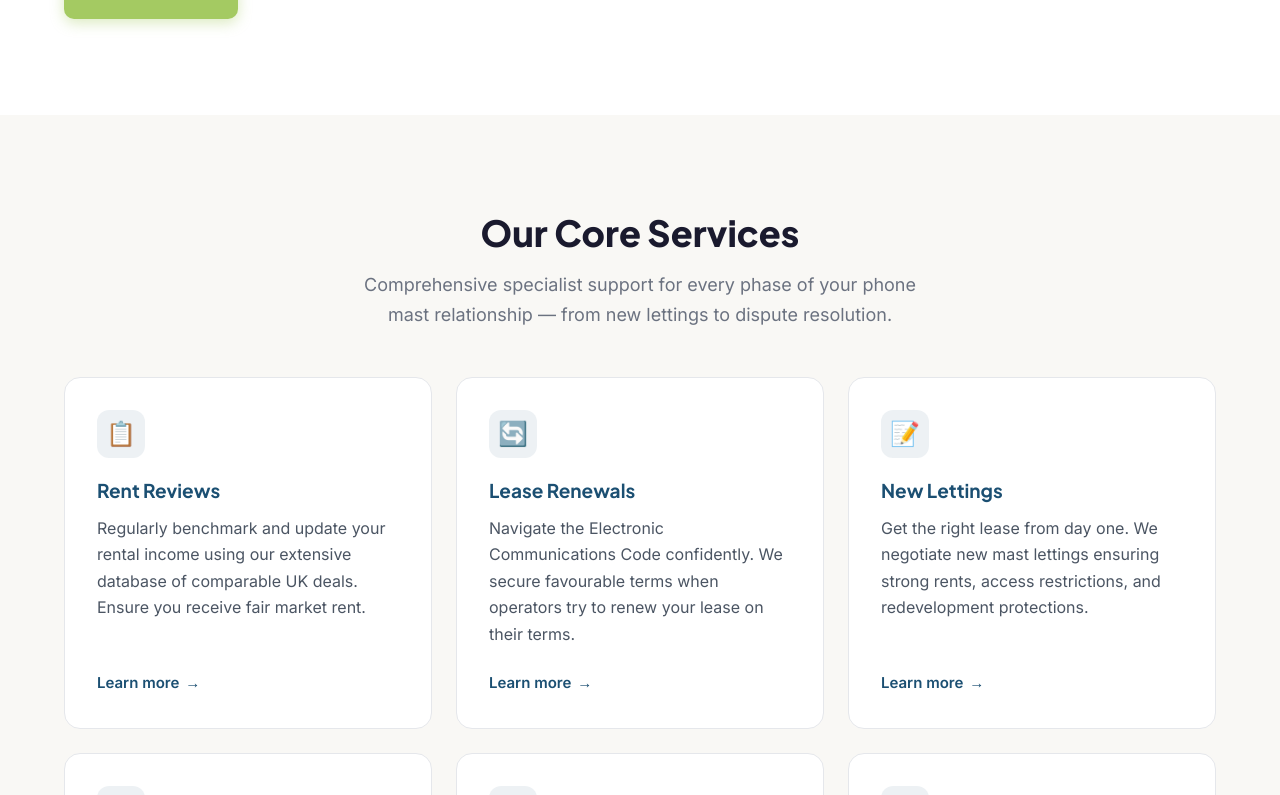
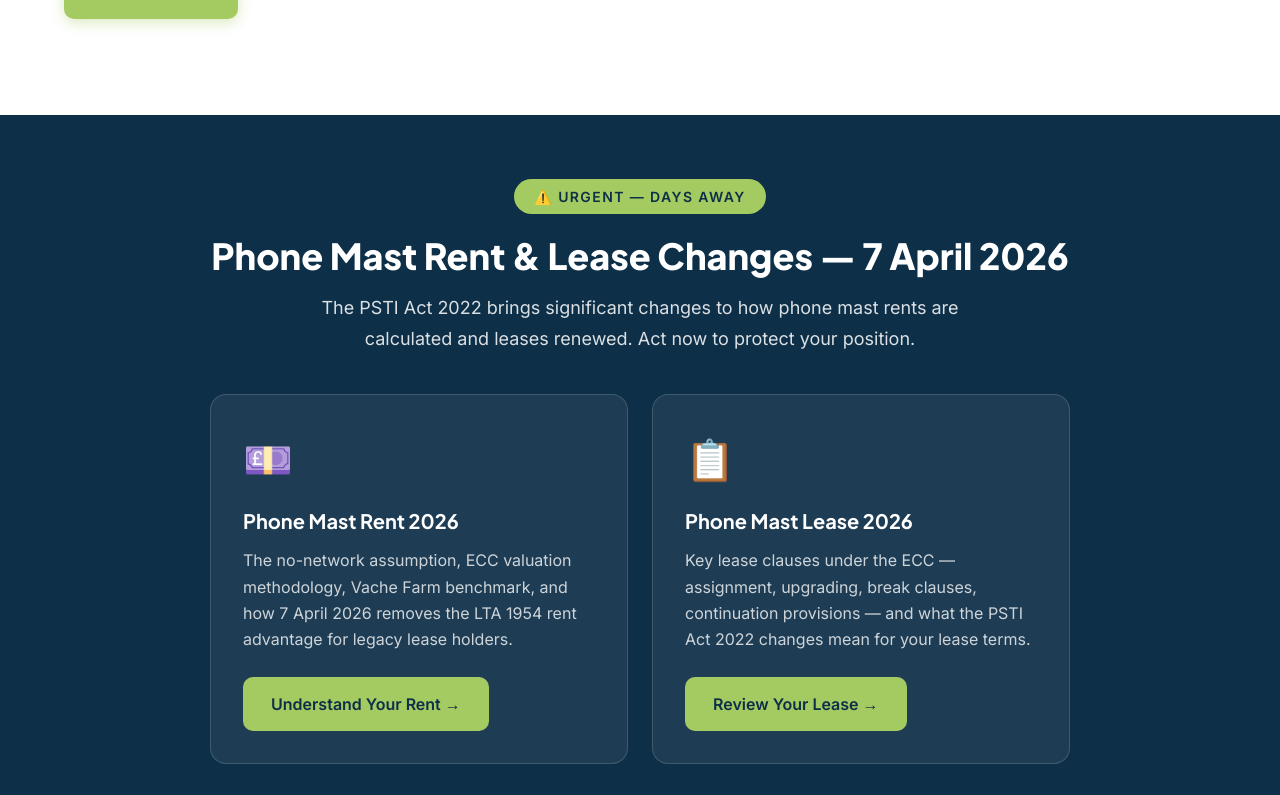
Before and after one commit to AdrianoVS87/phonemast-nextjs, a Next.js app: page / in a window 1280 px wide. Shown: the part 1565-2360 px from the top of the page. Built offline with nearby package versions, Linux system fonts and the light colour scheme.

Commit message:
feat: add prominent 2026 changes banner to homepage

```diff
--- a/src/app/page.tsx
+++ b/src/app/page.tsx
@@ -314,6 +314,169 @@ export default function HomePage() {
         </div>
       </section>
 
+      {/* 2026 Changes Banner — UNMISSABLE */}
+      <section
+        style={{ backgroundColor: "#0d2f47", padding: "4rem 1.5rem" }}
+        aria-labelledby="banner-2026-heading"
+      >
+        <div className="container-max">
+          <div style={{ textAlign: "center", marginBottom: "2.5rem" }}>
+            <span
+              style={{
+                display: "inline-block",
+                backgroundColor: "#a4ca62",
+                color: "#0d2f47",
+                fontWeight: 800,
+                fontSize: "0.875rem",
+                textTransform: "uppercase",
+                letterSpacing: "0.1em",
+                padding: "0.375rem 1.25rem",
+                borderRadius: "50px",
+                marginBottom: "1.25rem",
+              }}
+            >
+              ⚠️ Urgent — Days Away
+            </span>
+            <h2
+              id="banner-2026-heading"
+              style={{
+                fontFamily: "var(--font-jakarta), system-ui, sans-serif",
+                fontWeight: 800,
+                fontSize: "clamp(1.625rem, 3vw, 2.25rem)",
+                color: "#ffffff",
+                marginBottom: "1rem",
+                lineHeight: 1.2,
+              }}
+            >
+              Phone Mast Rent &amp; Lease Changes — 7 April 2026
+            </h2>
+            <p
+              style={{
+                fontSize: "1.125rem",
+                color: "rgba(255,255,255,0.85)",
+                lineHeight: 1.7,
+                maxWidth: "680px",
+                margin: "0 auto",
+              }}
+            >
+              The PSTI Act 2022 brings significant changes to how phone mast rents are calculated and leases renewed. Act now to protect your position.
+            </p>
+          </div>
+
+          <div
+            style={{
+              display: "grid",
+              gap: "1.5rem",
+              gridTemplateColumns: "repeat(auto-fit, minmax(280px, 1fr))",
+              maxWidth: "860px",
+              margin: "0 auto",
+            }}
+          >
+            {/* Rent card */}
+            <div
+              style={{
+                backgroundColor: "rgba(255,255,255,0.07)",
+                border: "1px solid rgba(255,255,255,0.15)",
+                borderRadius: "1rem",
+                padding: "2rem",
+              }}
+            >
+              <div style={{ fontSize: "2.5rem", marginBottom: "1rem" }}>💷</div>
+              <h3
+                style={{
+                  fontFamily: "var(--font-jakarta), system-ui, sans-serif",
+                  fontWeight: 700,
+                  fontSize: "1.25rem",
+                  color: "#ffffff",
+                  marginBottom: "0.875rem",
+                }}
+              >
+                Phone Mast Rent 2026
+              </h3>
+              <p
+                style={{
+                  fontSize: "1rem",
+                  color: "rgba(255,255,255,0.78)",
+                  lineHeight: 1.65,
+                  marginBottom: "1.5rem",
+                }}
+              >
+                The no-network assumption, ECC valuation methodology, Vache Farm benchmark, and how 7 April 2026 removes the LTA 1954 rent advantage for legacy lease holders.
+              </p>
+              <a
+                href="/phone-mast-rent-2026"
+                style={{
+                  display: "inline-flex",
+                  alignItems: "center",
+                  gap: "0.5rem",
+                  padding: "0.875rem 1.75rem",
+                  backgroundColor: "#a4ca62",
+                  color: "#0d2f47",
+                  borderRadius: "10px",
+                  fontWeight: 700,
+                  fontSize: "1rem",
+                  textDecoration: "none",
+                  minHeight: "44px",
+                }}
+              >
+                Understand Your Rent →
+              </a>
+            </div>
+
+            {/* Lease card */}
+            <div
+              style={{
+                backgroundColor: "rgba(255,255,255,0.07)",
+                border: "1px solid rgba(255,255,255,0.15)",
+                borderRadius: "1rem",
+                padding: "2rem",
+              }}
+            >
+              <div style={{ fontSize: "2.5rem", marginBottom: "1rem" }}>📋</div>
+              <h3
+                style={{
+                  fontFamily: "var(--font-jakarta), system-ui, sans-serif",
+                  fontWeight: 700,
+                  fontSize: "1.25rem",
+                  color: "#ffffff",
+                  marginBottom: "0.875rem",
+                }}
+              >
+                Phone Mast Lease 2026
+              </h3>
+              <p
+                style={{
+                  fontSize: "1rem",
+                  color: "rgba(255,255,255,0.78)",
+                  lineHeight: 1.65,
+                  marginBottom: "1.5rem",
+                }}
+              >
+                Key lease clauses under the ECC — assignment, upgrading, break clauses, continuation provisions — and what the PSTI Act 2022 changes mean for your lease terms.
+              </p>
+              <a
+                href="/phone-mast-lease-2026"
+                style={{
+                  display: "inline-flex",
+                  alignItems: "center",
+                  gap: "0.5rem",
+                  padding: "0.875rem 1.75rem",
+                  backgroundColor: "#a4ca62",
+                  color: "#0d2f47",
+                  borderRadius: "10px",
+                  fontWeight: 700,
+                  fontSize: "1rem",
+                  textDecoration: "none",
+                  minHeight: "44px",
+                }}
+              >
+                Review Your Lease →
+              </a>
+            </div>
+          </div>
+        </div>
+      </section>
+
       {/* Services Grid */}
       <section
         className="section-padding"
```
